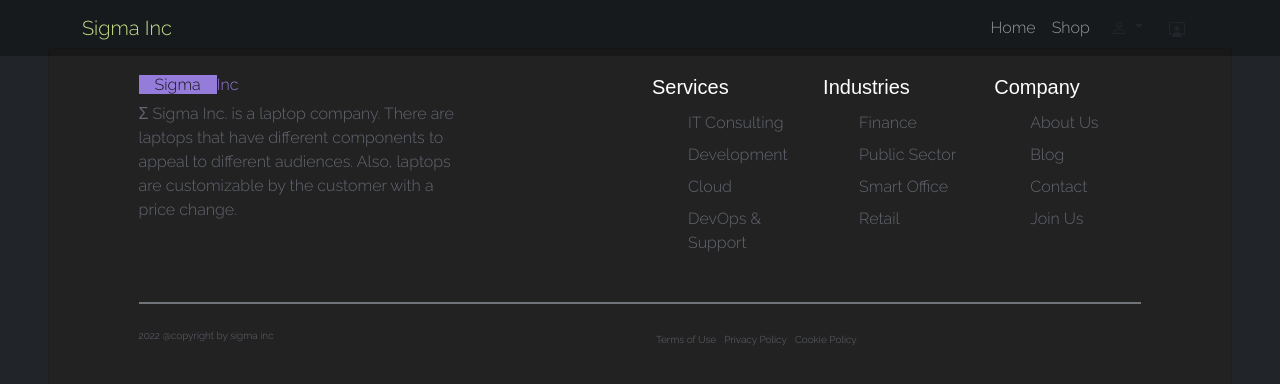
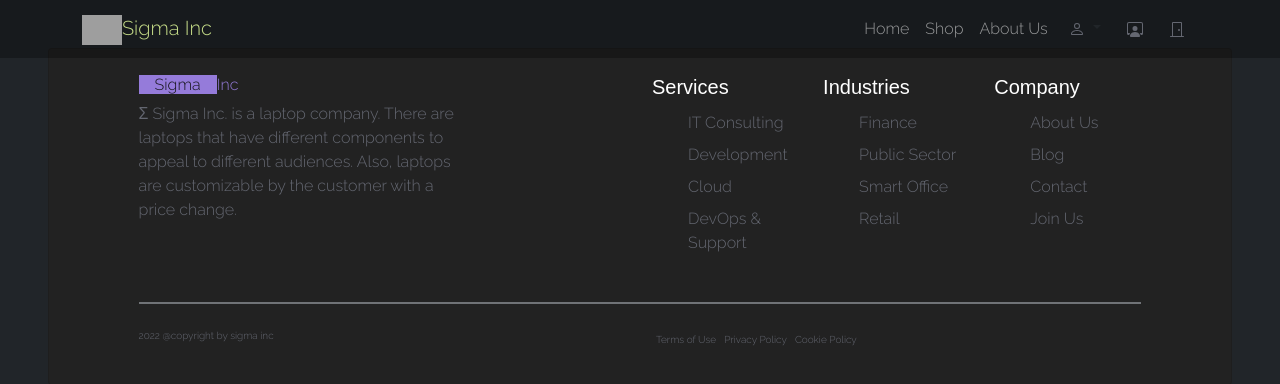
Before and after one commit to burcuesmersoy/LaptopProviderWebsite, a PHP site: page /shop.php in a window 1280 px wide. Shown: the top 384 px of the page. Run offline with PHP 8.4, Linux system fonts and the light colour scheme; data that the repository does not hold is empty; grey boxes are pictures that could not be loaded.

Commit message:
Add files via upload
çıkış yapılabilir shop

```diff
--- a/shop.php
+++ b/shop.php
@@ -33,7 +33,10 @@ if ($conn->connect_error) {
     </style>
       <nav class="navbar navbar-expand-lg navbar-dark fixed-top ">
 		<div class="container">
-            <a class="navbar-brand" href="index.php"> Sigma Inc </a>
+			<a class="navbar-brand" href="">
+				<img src="https://cdn-icons-png.flaticon.com/512/1001/1001266.png" style="width: 40px;" alt="">Sigma Inc</a>
+
+
 			<br>
 			<button class="navbar-toggler" type="button" data-toggle="collapse" data-target="#navbarSupportedContent" aria-controls="navbarSupportedContent" aria-expanded="false" aria-label="Toggle navigation">
 				<span class="navbar-toggler-icon"></span>
@@ -42,10 +45,11 @@ if ($conn->connect_error) {
 				<div class="navbar-nav ms-auto">
 					<a class="nav-link" aria-current="page" href="index.php">Home</a>
 					<a class="nav-link" href="shop.php">Shop</a>
+					<a class="nav-link" href="#AboutUs">About Us</a>
 					<div class="dropdown">
 						<button class="btn dropdown-toggle" type="button" id="dropdownMenuButton1" data-bs-toggle="dropdown" aria-expanded="false">
-                            <svg xmlns="http://www.w3.org/2000/svg" width="16" height="16" fill="currentColor" class="bi bi-person" viewBox="0 0 16 16">
-                                <path d="M8 8a3 3 0 1 0 0-6 3 3 0 0 0 0 6zm2-3a2 2 0 1 1-4 0 2 2 0 0 1 4 0zm4 8c0 1-1 1-1 1H3s-1 0-1-1 1-4 6-4 6 3 6 4zm-1-.004c-.001-.246-.154-.986-.832-1.664C11.516 10.68 10.289 10 8 10c-2.29 0-3.516.68-4.168 1.332-.678.678-.83 1.418-.832 1.664h10z"/>
+							<svg xmlns="http://www.w3.org/2000/svg" color="#646771" width="16" height="16" fill="currentColor" class="bi bi-person" viewBox="0 0 16 16">
+								<path d="M8 8a3 3 0 1 0 0-6 3 3 0 0 0 0 6zm2-3a2 2 0 1 1-4 0 2 2 0 0 1 4 0zm4 8c0 1-1 1-1 1H3s-1 0-1-1 1-4 6-4 6 3 6 4zm-1-.004c-.001-.246-.154-.986-.832-1.664C11.516 10.68 10.289 10 8 10c-2.29 0-3.516.68-4.168 1.332-.678.678-.83 1.418-.832 1.664h10z" />
 							</svg>
 						</button>
 						<ul class="dropdown-menu" aria-labelledby="dropdownMenuButton1">
@@ -53,14 +57,18 @@ if ($conn->connect_error) {
 							<li><a class="dropdown-item" href="register.php">Register</a></li>
 						</ul>
 					</div>
-                      <button class="btn" type="button" >
-                        <svg xmlns="http://www.w3.org/2000/svg" width="16" height="16" fill="currentColor" class="bi bi-person-workspace" viewBox="0 0 16 16">
-                            <path d="M4 16s-1 0-1-1 1-4 5-4 5 3 5 4-1 1-1 1H4Zm4-5.95a2.5 2.5 0 1 0 0-5 2.5 2.5 0 0 0 0 5Z"/>
-                            <path d="M2 1a2 2 0 0 0-2 2v9.5A1.5 1.5 0 0 0 1.5 14h.653a5.373 5.373 0 0 1 1.066-2H1V3a1 1 0 0 1 1-1h12a1 1 0 0 1 1 1v9h-2.219c.554.654.89 1.373 1.066 2h.653a1.5 1.5 0 0 0 1.5-1.5V3a2 2 0 0 0-2-2H2Z"/>
+					<a href="admin.php" class="btn">
+						<svg xmlns="http://www.w3.org/2000/svg" color="#646771" width="16" height="16" fill="currentColor" class="bi bi-person-workspace" viewBox="0 0 16 16">
+							<path d="M4 16s-1 0-1-1 1-4 5-4 5 3 5 4-1 1-1 1H4Zm4-5.95a2.5 2.5 0 1 0 0-5 2.5 2.5 0 0 0 0 5Z" />
+							<path d="M2 1a2 2 0 0 0-2 2v9.5A1.5 1.5 0 0 0 1.5 14h.653a5.373 5.373 0 0 1 1.066-2H1V3a1 1 0 0 1 1-1h12a1 1 0 0 1 1 1v9h-2.219c.554.654.89 1.373 1.066 2h.653a1.5 1.5 0 0 0 1.5-1.5V3a2 2 0 0 0-2-2H2Z" />
 						</svg>
-
-                    </button>
-
+					</a>
+                    <a href="endSession.php" class="btn">
+						<svg xmlns="http://www.w3.org/2000/svg" color="#646771" width="16" height="16" fill="currentColor" class="bi bi-door-closed" viewBox="0 0 16 16">
+                            <path d="M3 2a1 1 0 0 1 1-1h8a1 1 0 0 1 1 1v13h1.5a.5.5 0 0 1 0 1h-13a.5.5 0 0 1 0-1H3V2zm1 13h8V2H4v13z"/>
+                            <path d="M9 9a1 1 0 1 0 2 0 1 1 0 0 0-2 0z"/>
+                          </svg>
+					</a>
 				</div>
 			</div>
 		</div>
```
Lines whose indentation alone changed are shown as unchanged.
